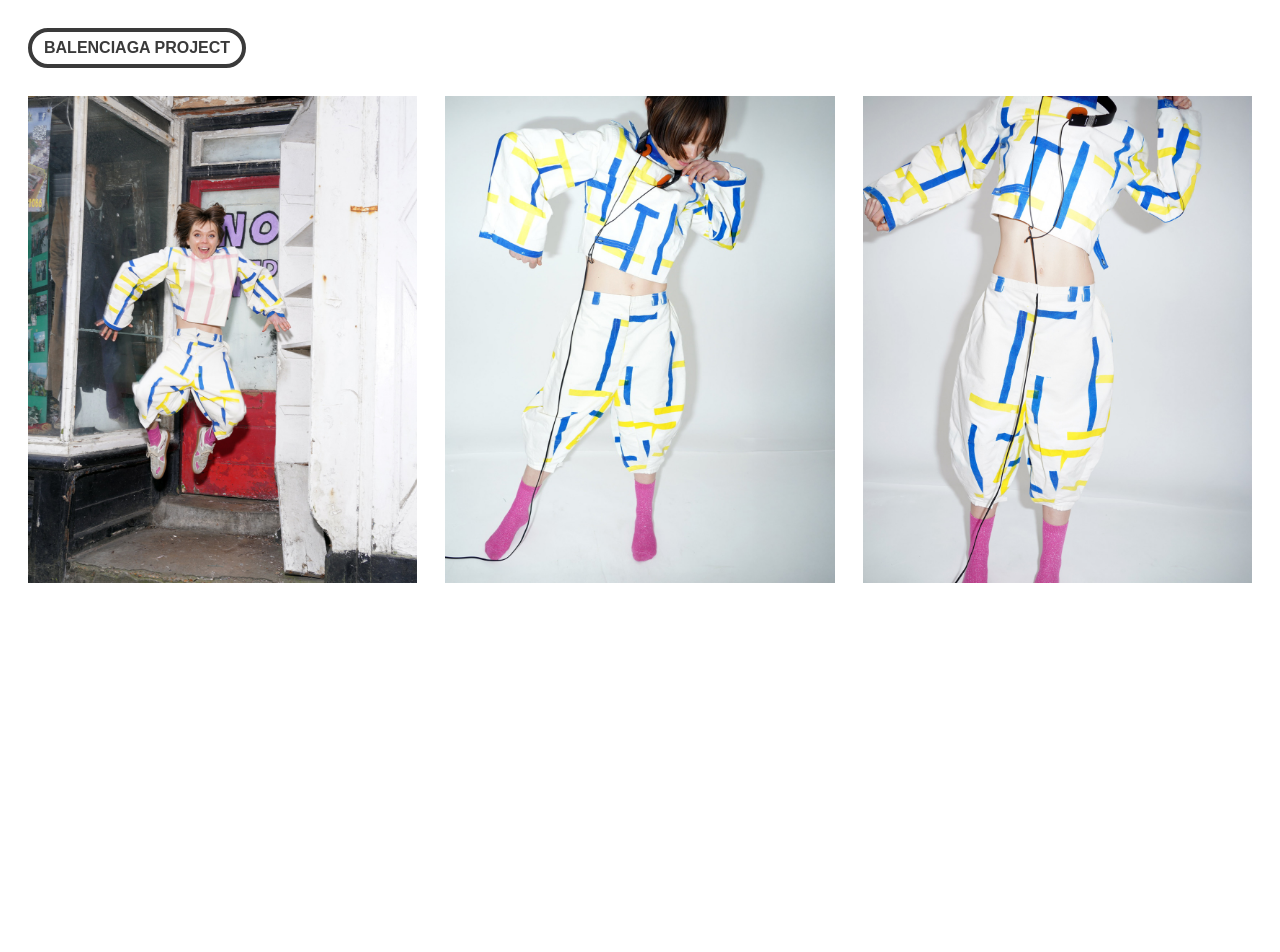
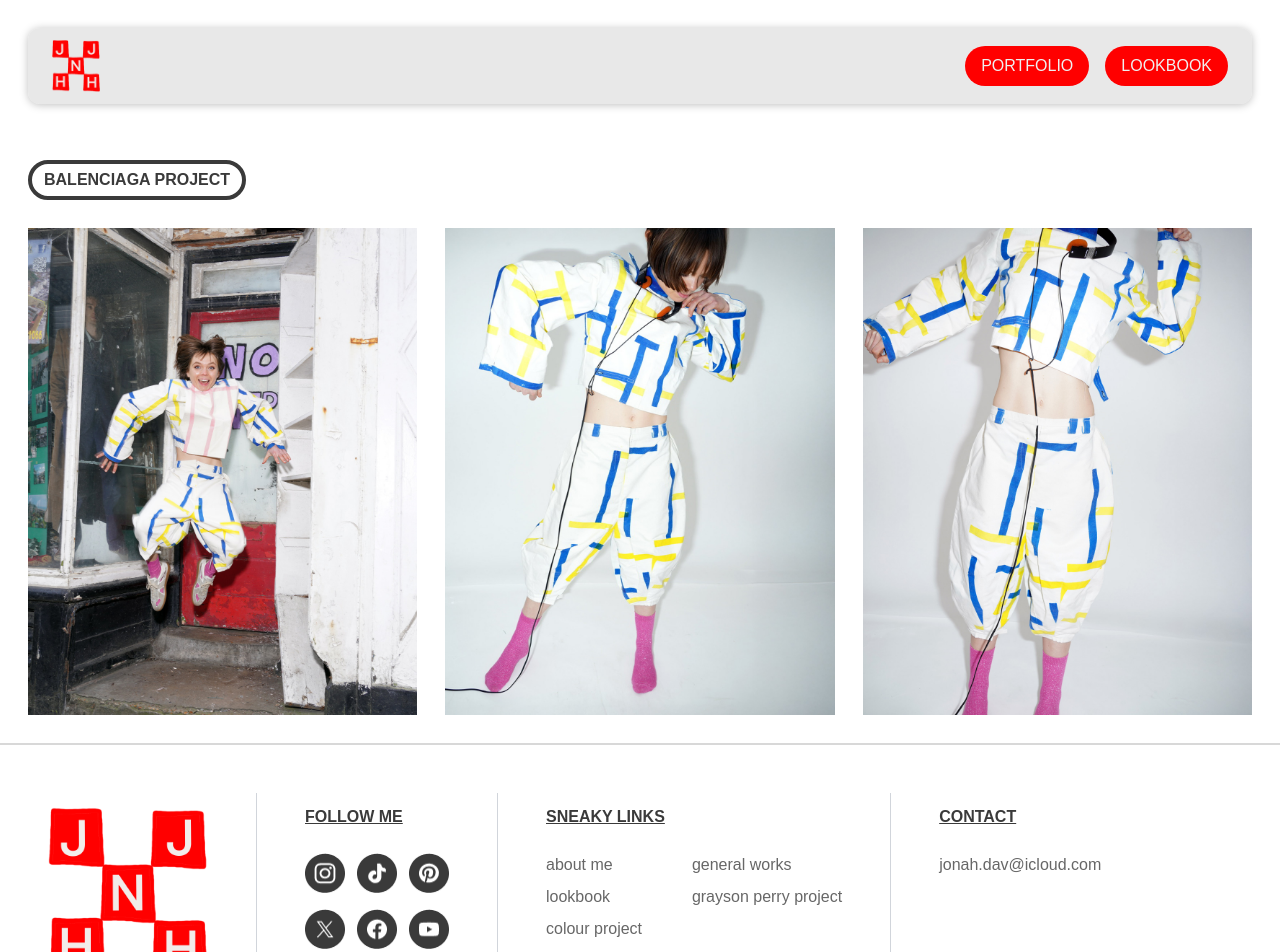
Before and after one commit to sam-uel-thomas/jnh-site-2.0, a Next.js app: page /balenciaga-project in a window 1280 px wide. Shown: the top 952 px of the page. Before the commit the page ends 800 px from the top, so only its background shows below. Built offline with nearby package versions, Linux system fonts and the light colour scheme.

Commit message:
Fix deployment errors

```diff
--- a/src/app/[collection]/page.tsx
+++ b/src/app/[collection]/page.tsx
@@ -1,14 +1,10 @@
 import fs from 'fs';
 import path from 'path';
+import Navbar from '../../components/Navbar';
+import Footer from '../../components/Footer';
 import Image from 'next/image';
 
-type PageProps = {
-  params: {
-    collection: string;
-  };
-};
-
-const CollectionPage = async ({ params }: PageProps) => {
+const CollectionPage = async ({ params }: { params: { collection: string } }) => {
   const { collection } = params;
 
   const imagesDirectory = path.join(process.cwd(), 'public', 'collections', collection);
@@ -19,33 +15,42 @@ const CollectionPage = async ({ params }: PageProps) => {
 
   let files = fs.readdirSync(imagesDirectory);
 
-  files = files.filter((file) => file !== '.DS_Store');
+  // Filter out .DS_Store files
+  files = files.filter(file => file !== '.DS_Store');
 
+  // Sort files by number in filename
   const sortedFiles = files.sort((a, b) => {
     const aNumber = parseInt(a.match(/\d+/)?.[0] || '0', 10);
     const bNumber = parseInt(b.match(/\d+/)?.[0] || '0', 10);
     return aNumber - bNumber;
   });
 
-  const images = sortedFiles.map((file) => ({
+  const images = sortedFiles.map(file => ({
     src: `/collections/${collection}/${file}`,
-    alt: `${collection} image ${file}`,
+    alt: `${collection} image ${file}`, // Provide a meaningful alt text
   }));
 
   return (
     <>
-      <div className="bg-white flex flex-col gap-y-7 p-7">
-        <h1 className="border-4 font-bold text-[#3A3A3A] border-[#3A3A3A] rounded-3xl px-3 py-1 w-fit">
+      <div className='bg-white flex flex-col gap-y-7 p-7'>
+        <Navbar/>
+        <h1 className='border-4 font-bold text-[#3A3A3A] border-[#3A3A3A] rounded-3xl px-3 py-1 w-fit'>
           {collection.replace(/-/g, ' ').toUpperCase()}
         </h1>
         <div className="grid grid-cols-1 md:grid-cols-3 gap-7">
           {images.map((image, index) => (
             <div key={index} className="relative w-full aspect-[4/5]">
-              <Image src={image.src} alt={image.alt} fill className="object-contain" />
+              <Image
+                src={image.src}
+                alt={image.alt}
+                fill
+                className="object-contain"
+              />
             </div>
           ))}
         </div>
       </div>
+      <Footer/>
     </>
   );
 };
```
